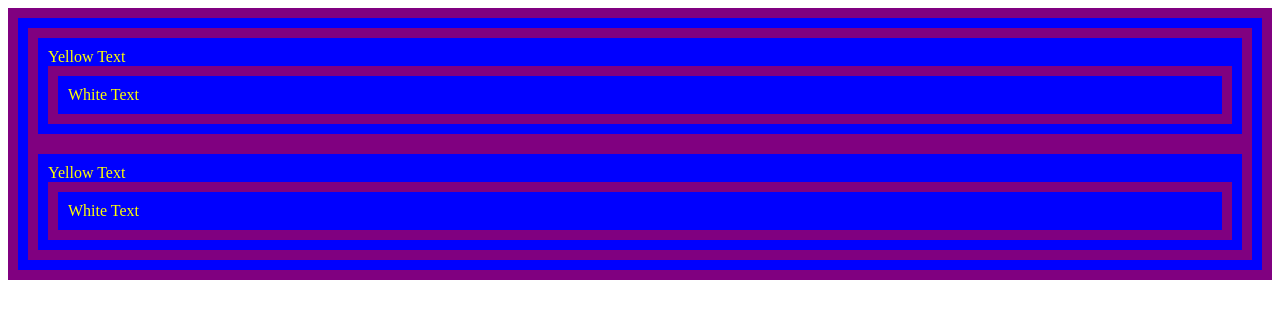
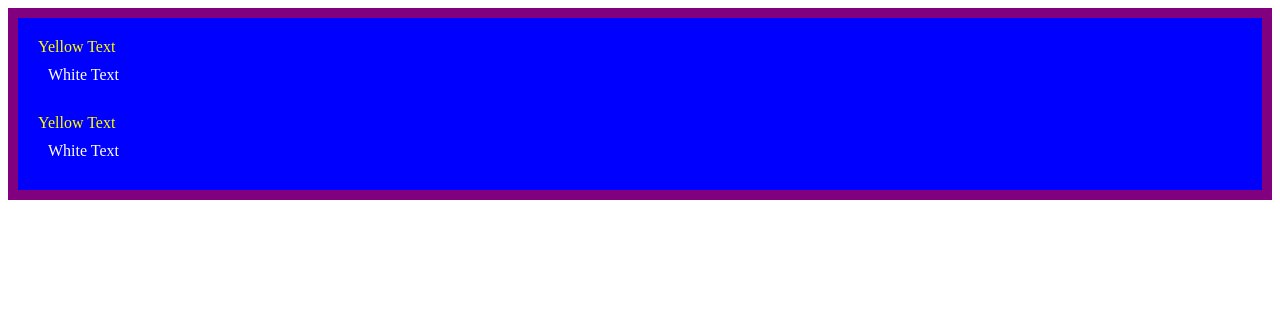
Before and after one commit to Bhuwan077/The-Complete-Full-Stack-Web-Development-Bootcamp, a plain HTML site: page 7.0+CSS+Cascade/index.html in a window 1280 px wide. Drawn offline with Linux system fonts and the light colour scheme.

Commit message:
text and pading done

```diff
--- a/7.0+CSS+Cascade/index.html
+++ b/7.0+CSS+Cascade/index.html
@@ -8,7 +8,7 @@
 </head>
 
 <body>
-  <div id="outer-box" class="box">
+  <div id="outer-box" class="box" style="border: 10px solid purple;">
     <div class="box">
       <p>Yellow Text</p>
       <div class="box inner-box">
--- a/7.0+CSS+Cascade/style.css
+++ b/7.0+CSS+Cascade/style.css
@@ -3,7 +3,6 @@
 .box {
   background-color: blue;
   padding: 10px;
-  border: 10px purple solid;
 }
 
 p {
@@ -11,3 +10,6 @@ p {
   margin: 0;
   padding: 0;
 }
+.white-text {
+  color: white;
+}
```
